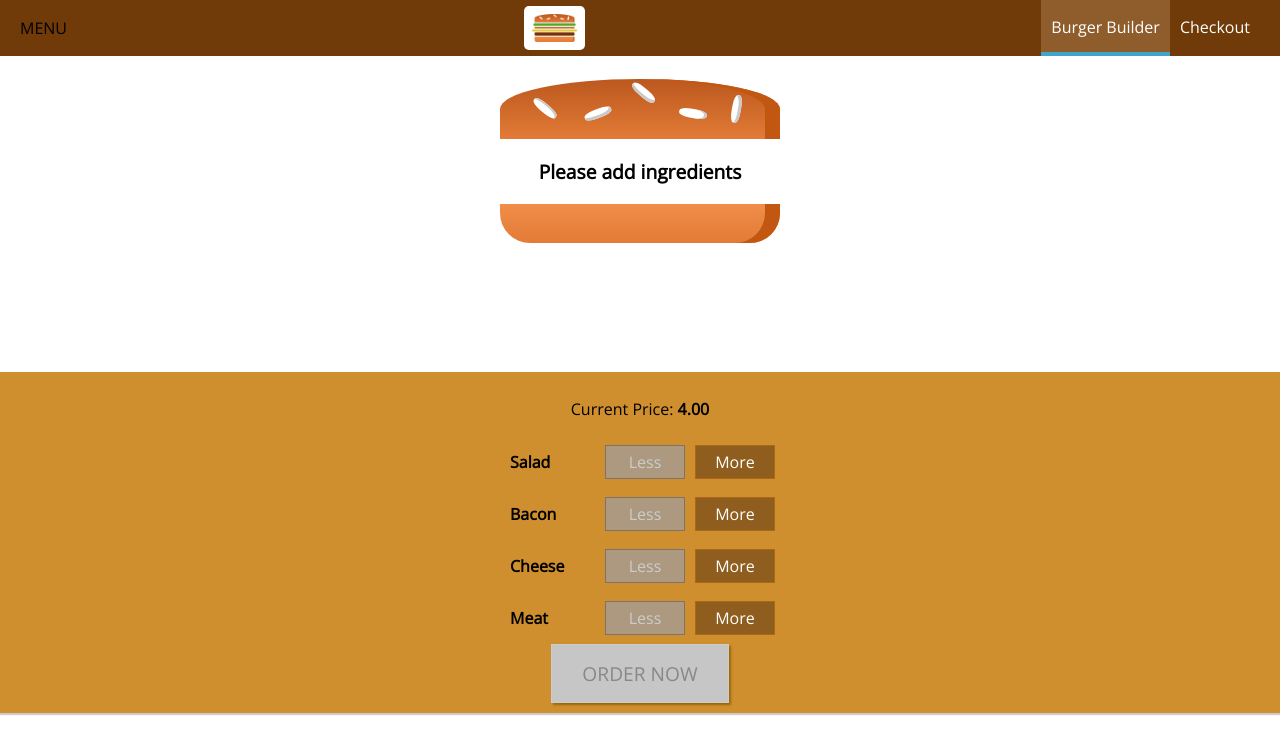
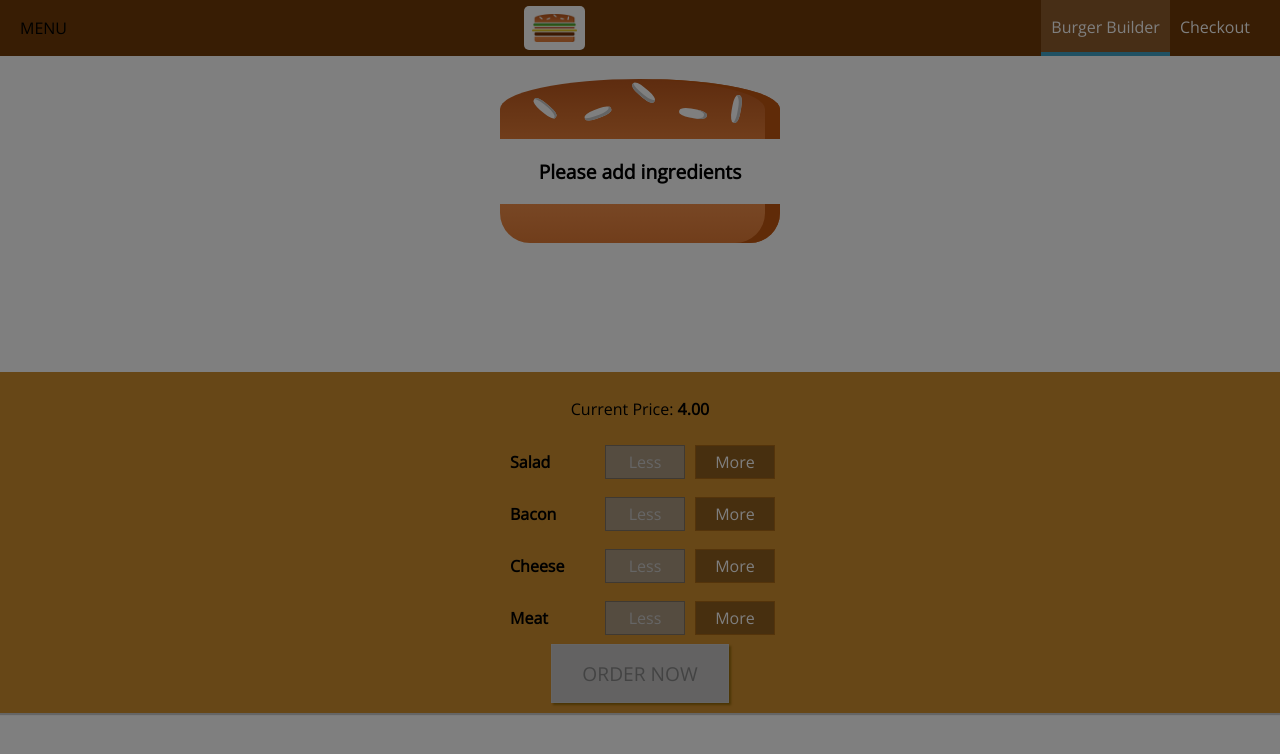
Before and after one commit to devpato/BurgerBuilder-React, a React (Create React App) app: page / in a window 1280 px wide. Shown: the top 754 px of the page. Built offline with nearby package versions, Linux system fonts and the light colour scheme.

Commit message:
close functionality sidedrawer

```diff
--- a/src/components/Layout/Layout.js
+++ b/src/components/Layout/Layout.js
@@ -1,15 +1,30 @@
-import React from "react";
+import React, { Component } from "react";
 import Aux from "../../hoc/Aux";
 import styles from "./Layout.module.css";
 import Toolbar from "../Navigation/Toolbar/Toolbar";
 import SideDrawer from "../Navigation/SideDrawer/SideDrawer";
 
-const layout = ({ children }) => (
-  <Aux>
-    <Toolbar />
-    <SideDrawer />
-    <main className={styles.Content}>{children}</main>
-  </Aux>
-);
+class layout extends Component {
+  state = {
+    showSideDrawer: true
+  };
+
+  sideDrawerCloseHandler = () => {
+    this.setState({ showSideDrawer: false });
+  };
+
+  render() {
+    return (
+      <Aux>
+        <Toolbar />
+        <SideDrawer
+          open={this.state.showSideDrawer}
+          closed={this.sideDrawerCloseHandler}
+        />
+        <main className={styles.Content}>{this.props.children}</main>
+      </Aux>
+    );
+  }
+}
 
 export default layout;
--- a/src/components/Navigation/SideDrawer/SideDrawer.js
+++ b/src/components/Navigation/SideDrawer/SideDrawer.js
@@ -2,15 +2,24 @@ import React from "react";
 import Logo from "../../Logo/Logo";
 import NavigationItems from "../NavigationItems/NavigationItems";
 import styles from "./SideDrawer.module.css";
+import Backdrop from "../../UI/Backdrop/Backdrop";
+import Aux from "../../../hoc/Aux";
 
-const sideDrawer = () => {
+const sideDrawer = ({ open, closed }) => {
+  let attachedClasses = [styles.SideDrawer, styles.Close];
+  if (open) {
+    attachedClasses = [styles.SideDrawer, styles.Open];
+  }
   return (
-    <div className={styles.SideDrawer}>
-      <Logo logoHeight="12%" />
-      <nav>
-        <NavigationItems />
-      </nav>
-    </div>
+    <Aux>
+      <Backdrop show={open} clicked={closed} />
+      <div className={attachedClasses.join(" ")}>
+        <Logo logoHeight="12%" />
+        <nav>
+          <NavigationItems />
+        </nav>
+      </div>
+    </Aux>
   );
 };
 
```
